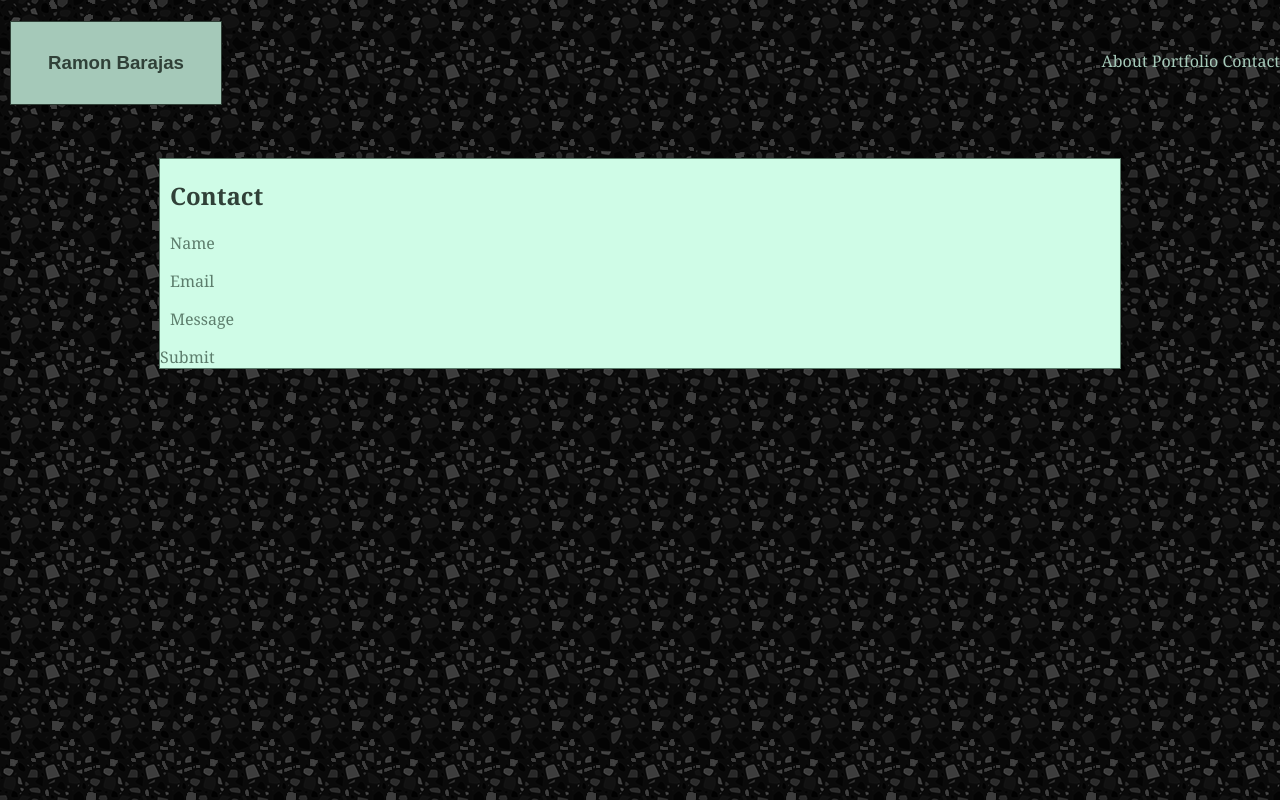
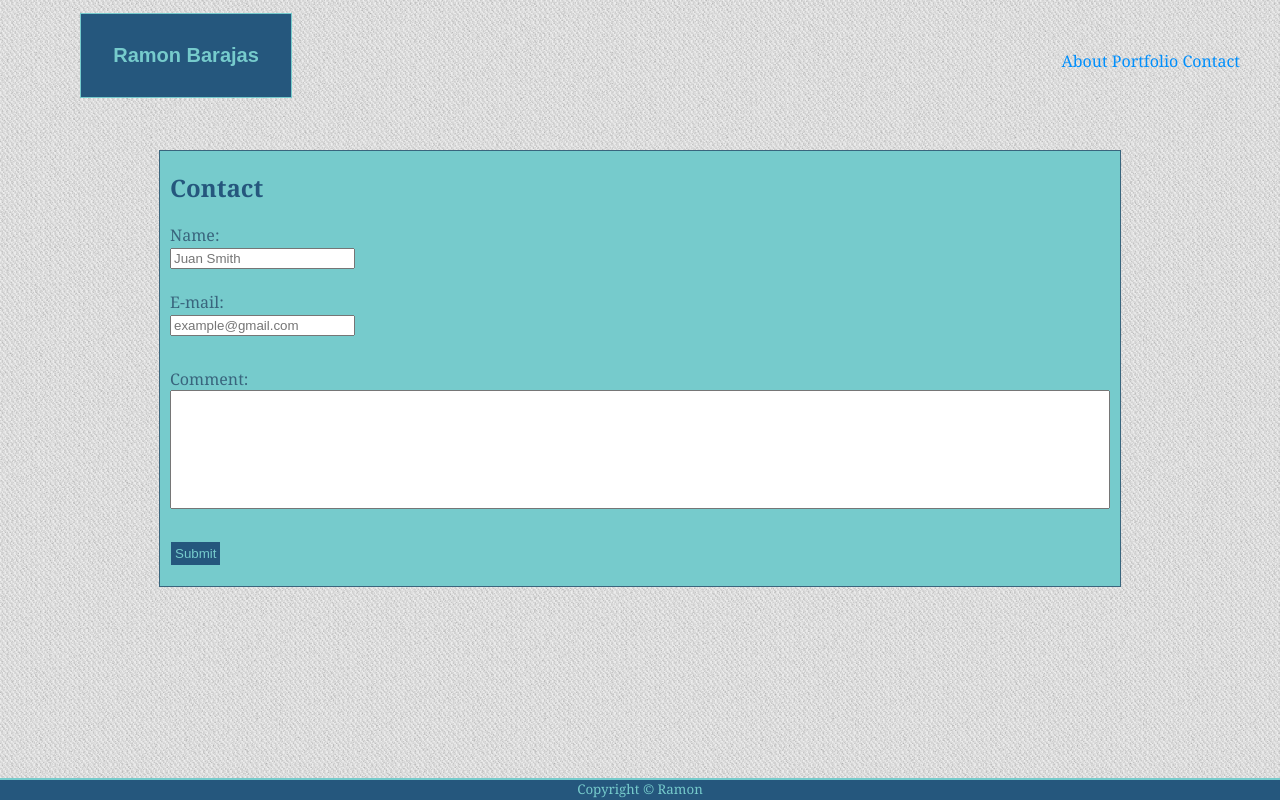
Before and after one commit to ramonb621/Basic-Portfolio, a plain HTML site: page contact.html in a window 1280 px wide. Drawn offline with Linux system fonts and the light colour scheme.

Commit message:
update again

```diff
--- a/assets/css/style.css
+++ b/assets/css/style.css
@@ -1,32 +1,35 @@
-*{
+html, body{
+    height:100%;
+    margin: 0;
     font-family: 'Georgia', Times, Times New Roman, serif;
 }
 body{
-    background-image: url(../../assets/images/dark-grey-terrazzo.png);
+    background-image: url(../../assets/images/cheap_diagonal_fabric.png);
 }
 h1{
-    font-size: 14pt;
+    font-size: 15pt;
     font-family: 'Arial', 'Helvetica Neue', Helvetica, sans-serif;
-    background-color: #A5C9B9;
-    color: #304138;
+    background-color: #25577D;
+    color: #76CBCC;
     width: 150px;
     text-align: center;
-    border: 1.5px solid;
+    border: 1px solid;
     padding: 30px;
     position: absolute;
-    left: 10px;
+    left: 80px;
 
 }
 h2{
     margin-left: 10px;
-    color: #304138;
+    color: #25577D;
 }
 p{
-    margin-right: 10px;
-    margin-left: 10px;
+    margin-right: 15px;
+    margin-left: 15px;
+    line-height: 30px;
 }
 a{
-    color: #A5C9B9;
+    color: #008FFC;
     text-decoration: none;
 }
 .container{
@@ -34,16 +37,16 @@ a{
     text-align: justify;
     border:1.5px solid;
     position: relative;
-    top: 150px;
+    top: 125px;
     margin: auto;
-    color: #5C7D6C;
-    background-color: #CFFCE7;
+    color: #39657D;
+    background-color: #76CBCC;
 
 }
 .menu{
     position: absolute;
     top:50px;
-    right: 0px;
+    right: 40px;
 }
 .cont2, .cont3{
     display: block;
@@ -53,8 +56,8 @@ a{
     margin: auto;
     text-align: justify;
     border: 1.5px solid;
-    color: #5C7D6C;
-    background-color: #CFFCE7;
+    color: #39657D;
+    background-color: #76CBCC;
 }
 .me{
     float: left;
@@ -62,3 +65,47 @@ a{
     height: 190px;
     margin: 5px 10px 5px 10px;
 }
+.content{
+    min-height: 100%;
+
+/* equal to footer height while accounting for potential margin bottom of last element */
+    margin-bottom: -20px;
+}
+.footer{
+    font-size: 10pt;
+    text-align: center;
+    width:100%;
+    padding: 0px;
+    border-top: 2px solid;
+    position:fixed;
+    margin: auto;
+    bottom: 0;
+    left: 0;
+    right:0;
+    color: #76CBCC;
+    background-color: #25577D;
+}
+.footer, .push {
+    height: 20px;
+}
+#submit {
+    background-color: #25577D;
+    border: 1px solid;
+    color: #76CBCC;
+    padding: 4px;
+    display: inline block;
+    margin-left: 10px;
+    cursor: pointer;
+}
+.name, .comment {
+    display: inline block;
+    margin: 10px;
+    border-radius: 5px;
+    box-sizing: border-box;
+}
+.comment [type=text] {
+    display: block;
+    width: 100%;
+    padding: 50px 40px;
+    box-sizing: border-box;
+}
--- a/contact.html
+++ b/contact.html
@@ -1,9 +1,11 @@
 <!DOCTYPE html>
 <html lang="en-us">
-    <header>
+    <head>
         <meta charset="UTF-8">
         <title>Ramon Barajas</title>
         <link rel="stylesheet" type="text/css" href="assets/css/style.css">
+
+    <div class="content">
 
         <h1>Ramon Barajas</h1>
 
@@ -13,16 +15,31 @@
             <a href="portfolio.html">Portfolio</a>
             <a href="contact.html">Contact</a>
         </div>
-    </header>
+    </head>
     <body>
-        <div class="cont2">
+     <div class="cont2">
 
         <h2 class="heading">Contact</h2>
+        <!--Name and email boxes-->
+        <div class="name">
+        <form action="mailto:ramonb621@yahoo.com" method="post" enctype="text/plain">
+            Name:<br>
+            <input type="text" name="name" placeholder="Juan Smith"><br><br>
+            E-mail:<br>
+            <input type="text" name="mail" placeholder="example@gmail.com"><br><br>
+        </div>
+        <!--comment box-->
+        <div class="comment">
+            Comment:<br>
+            <input type="text" name="comment"><br>
+        </div>
+           <!--submit button-->
+        <input id="submit" type="submit" value="Submit">
 
-        <p>Name</p>
-        <p>Email</p>
-        <p>Message</p>
-        <btn class="mailto:ramonb621@yahoo.com">Submit</btn>
-        </div>
+         <div class="push"></div>
+    </div>
+        <footer class="footer">
+            <div>Copyright &copy; Ramon</div>
+        </footer>
     </body>
 </html>
```
Also changed, not shown: index.html (+9 -3 lines), portfolio.html (+11 -5 lines), assets/images/cheap_diagonal_fabric.png (added), assets/images/dark-grey-terrazzo.png (deleted).
